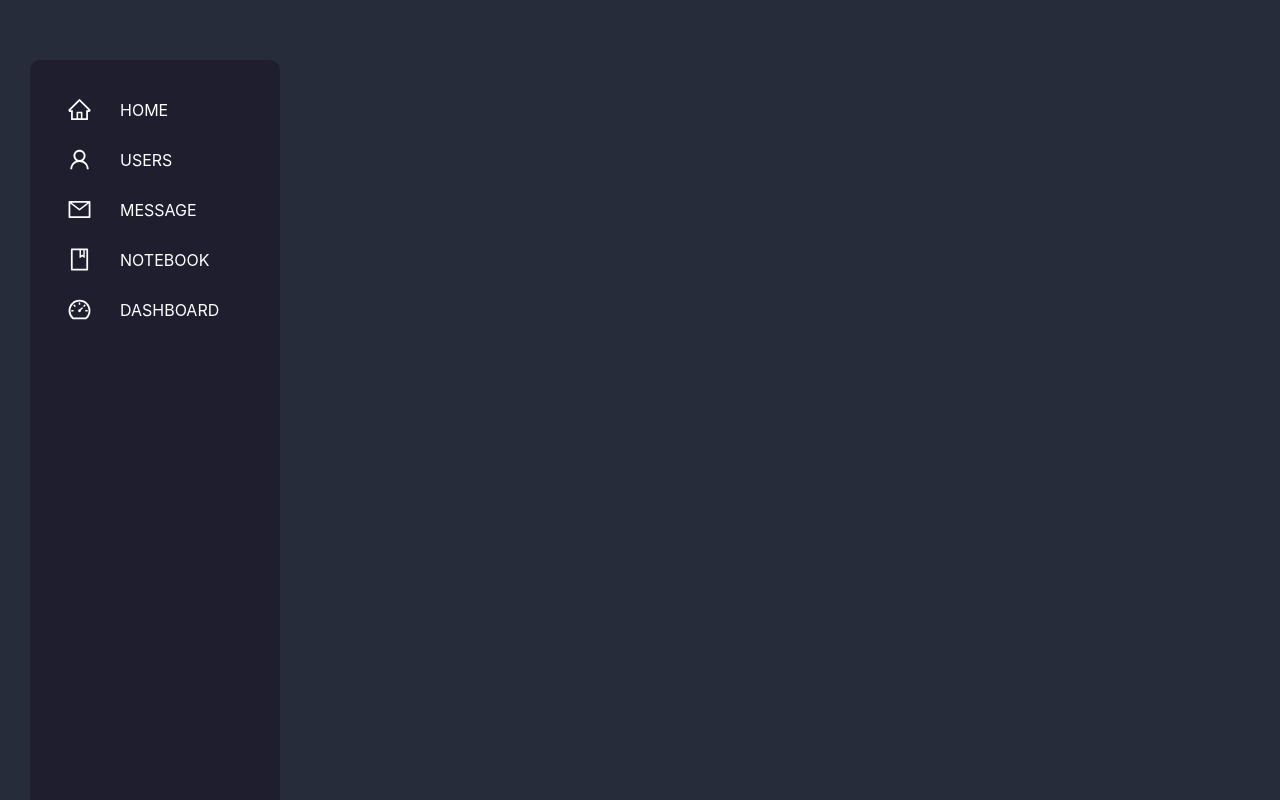
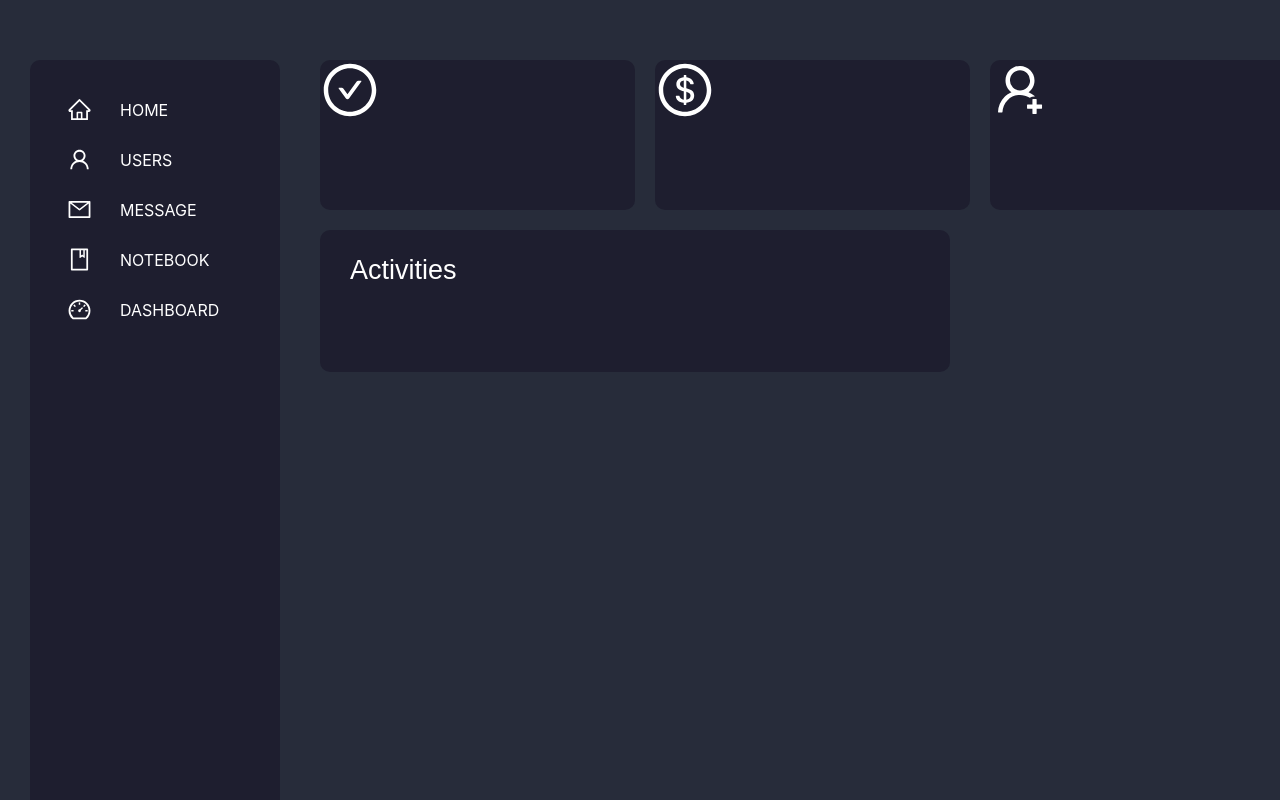
Before and after one commit to q15517110516/Dashboard, a React (Create React App) app: page /Home in a window 1280 px wide. Built offline with nearby package versions, Linux system fonts and the light colour scheme.

Commit message:
home page startup

```diff
--- a/src/App.js
+++ b/src/App.js
@@ -21,7 +21,7 @@ class App extends Component {
                 </div>
                 <div className="content">
                     <Switch>
-                        <Route exact path = "/" component={Home}/>
+                        <Route exact path = "/Home" component={Home}/>
                         <Route path = "/Users" component={Users}/>
                         <Route path = "/Message" component={Message}/>
                         <Route path = "/Notebook" component={Notebook}/>
--- /dev/null
+++ b/src/components/Home/Activities.css
@@ -0,0 +1,3 @@
+.activites-list {
+    list-style: none;
+}
--- /dev/null
+++ b/src/components/Home/Activities.js
@@ -0,0 +1,19 @@
+import React, { Component } from 'react';
+import './Activities.css';
+
+
+export class Activities extends Component {
+    render() {
+        return (
+            <div className="activites">
+                <ul className="activites-list">
+                    <li>
+
+                    </li>
+                </ul>
+            </div>
+        )
+    }
+}
+
+export default Activities
--- a/src/components/Home/Home.css
+++ b/src/components/Home/Home.css
@@ -0,0 +1,43 @@
+.home {
+    display: flex;
+    flex-direction: column;
+    width: 100%;
+    height: 100%;
+}
+
+.home-boxes {
+    display: flex;
+    width: 100%;
+    margin-bottom: 20px;
+}
+
+.taskComplete,
+.totalIncome,
+.newEmployees {
+    display: flex;
+    width: 25%;
+    min-width: 315px;
+    color: white;
+    height: 150px;
+    border-radius: 10px;
+    background-color: #1E1E2F;
+    margin-right: 20px;
+}
+
+.home-icons {
+    font-size: 60px;
+}
+
+.home-activities {
+    display: flex;
+    flex-direction: column;
+    color: white;
+    font: 27px sans-serif;
+    background-color: #1E1E2F;
+    border-radius: 10px;
+    width: 50%;
+    min-width: 630px;
+    height: auto;
+    max-width: 100%;
+    padding: 0 30px 50px 30px;
+}
--- a/src/components/Home/Home.js
+++ b/src/components/Home/Home.js
@@ -1,10 +1,41 @@
-import React, { Component } from 'react'
+import React, { Component } from 'react';
+import Activities from './Activities';
+import './Home.css';
+import { AiOutlineCheckCircle,
+        AiOutlineDollar,
+        AiOutlineUserAdd, } from 'react-icons/ai';
 
 export class Home extends Component {
     render() {
         return (
-            <div>
+            <div className="home">
+                <div className="home-boxes">
+                    <div className="totalIncome">
+                        <AiOutlineCheckCircle className="home-icons"/>
+                        <div>
 
+                        </div>
+                    </div>
+                    <div className="taskComplete">
+                        <AiOutlineDollar className="home-icons"/>
+                        <div>
+
+                        </div>
+                    </div>
+                    <div className="newEmployees">
+                        <AiOutlineUserAdd className="home-icons"/>
+                        <div>
+
+                        </div>
+                    </div>
+
+                </div>
+                <div className="home-activities">
+                    <div className="title">Activities</div>
+                    <div className="activities">
+                        <Activities />
+                    </div>
+                </div>
             </div>
         )
     }
```
